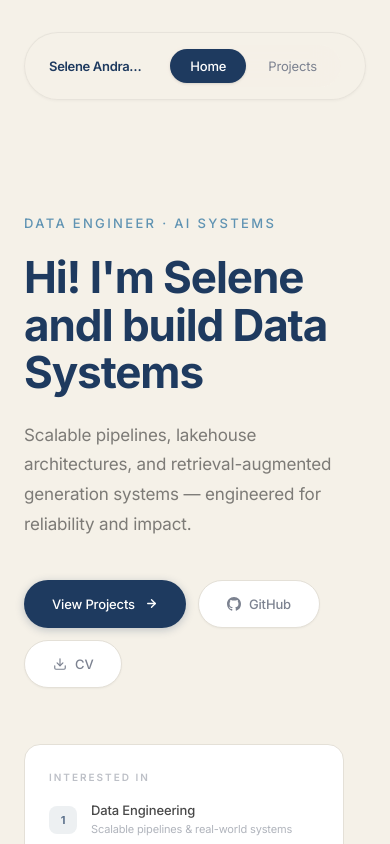
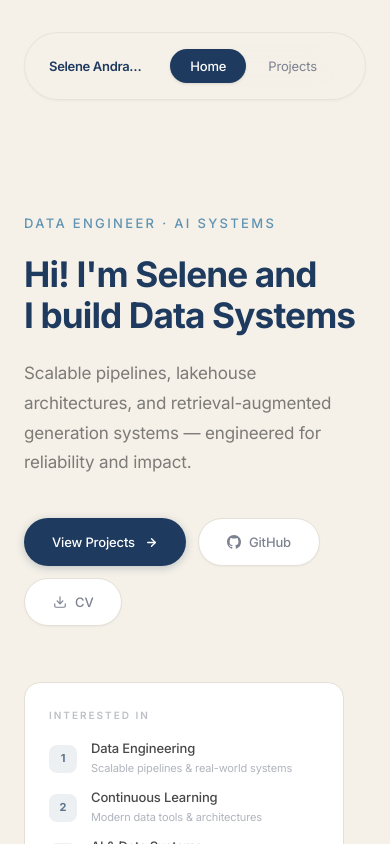
Before and after one commit to SAndrade2209/portfolio, a Next.js app: page / in a window 390 px wide. Shown: the top 844 px of the page. Built offline with nearby package versions, Linux system fonts and the light colour scheme.

Commit message:
fix type

```diff
--- a/app/page.tsx
+++ b/app/page.tsx
@@ -20,10 +20,10 @@ export default function Home() {
               <p className="mb-5 text-[13px] font-medium tracking-[0.18em] text-secondary/80 uppercase">
                 Data Engineer · AI Systems
               </p>
-              <h1 className="text-[2.75rem] font-bold leading-[1.08] tracking-[-0.025em] text-primary md:text-[3.25rem]">
+              <h1 className="text-[2.2rem] font-bold leading-[1.15] tracking-[-0.025em] text-primary sm:text-[2.75rem] md:text-[3.25rem] md:leading-[1.08]">
                 Hi! I&apos;m Selene and
-                <br className="hidden sm:block" />
-                 I build Data Systems
+                <br />
+                I build Data Systems
               </h1>
               <p className="mt-6 text-[17px] leading-[1.75] text-foreground/55 max-w-lg">
                 Scalable pipelines, lakehouse architectures, and retrieval-augmented
```
